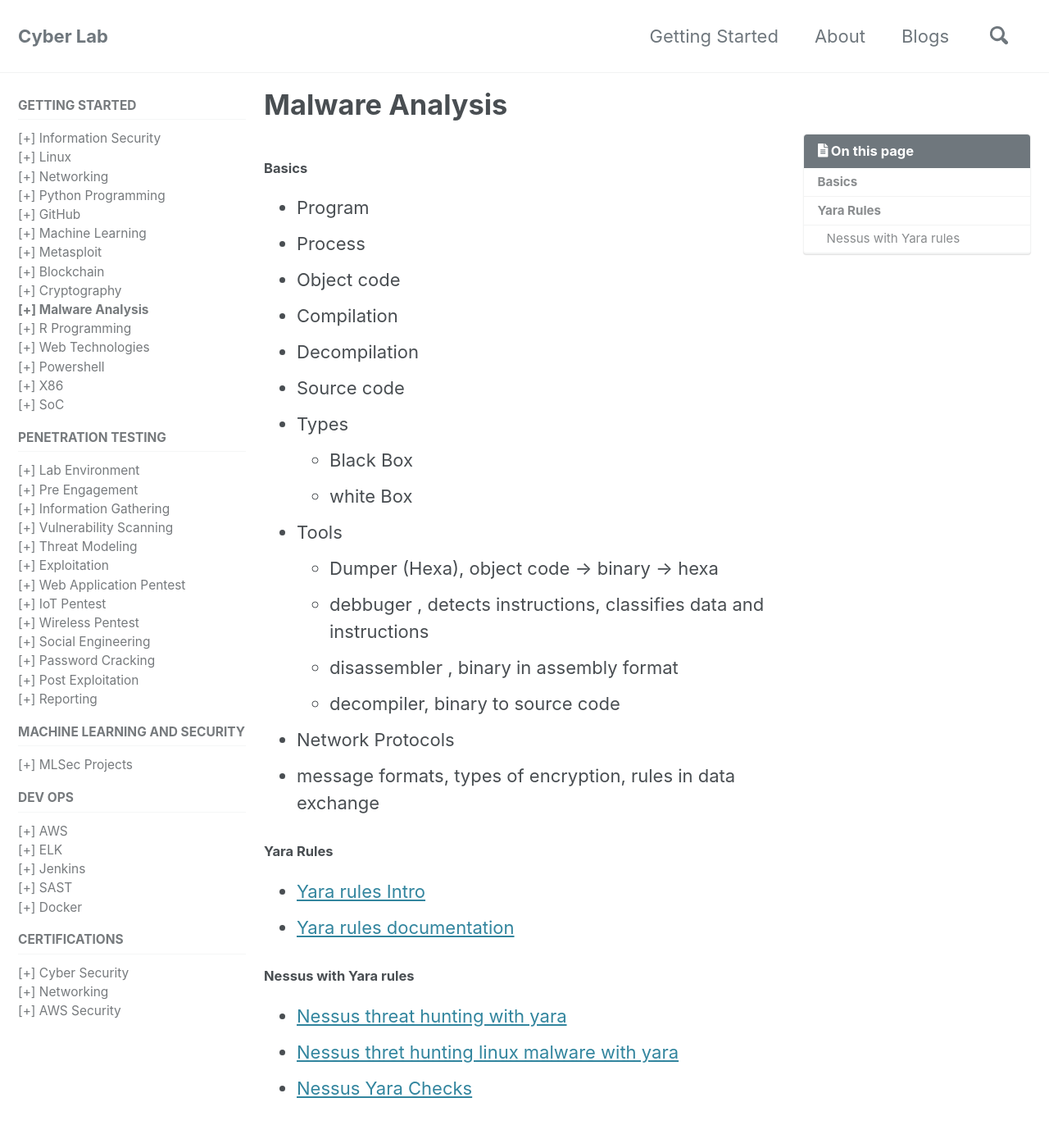
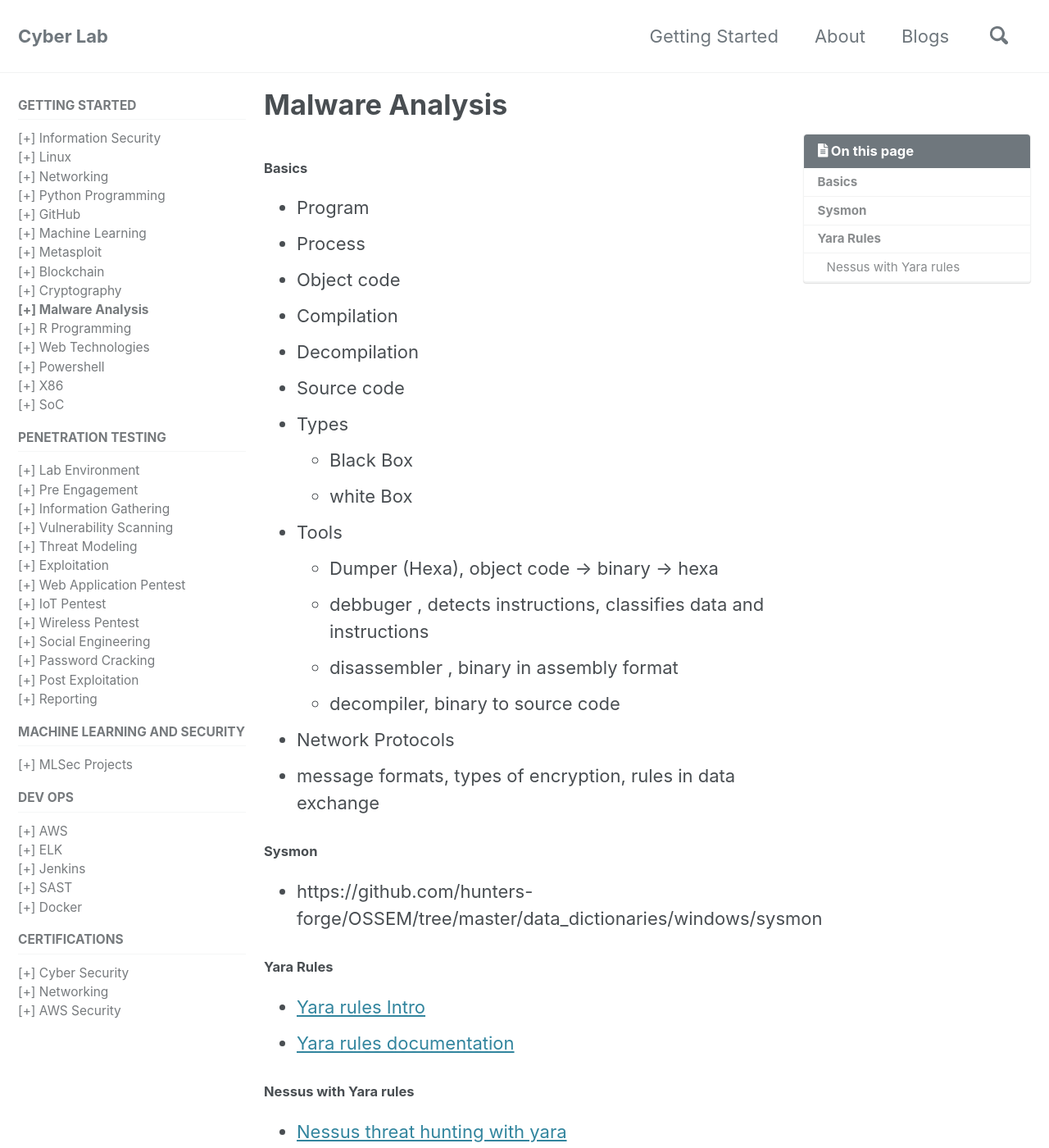
Before and after one commit to mohareti/cyberlab, a Jekyll site: the page built from _docs/10_Malware_Analysis.md, in a window 1280 px wide and 1400 px high. Shown: the whole window at 82% size. Built offline with Jekyll 4.4.1, drawn with Linux system fonts in a browser that asks for light colours; cached includes are drawn as plain includes; nearby versions of some CDN libraries.

Commit message:
Update 10_Malware_Analysis.md

```diff
--- a/_docs/10_Malware_Analysis.md
+++ b/_docs/10_Malware_Analysis.md
@@ -23,6 +23,9 @@ toc: true
 - message formats, types of encryption, rules in data exchange
 
 
+#### Sysmon
+- https://github.com/hunters-forge/OSSEM/tree/master/data_dictionaries/windows/sysmon
+
 #### Yara Rules
 - [Yara rules Intro](https://yararules.com/)
 - [Yara rules documentation](https://yara.readthedocs.io/en/v3.4.0/index.html)
```
